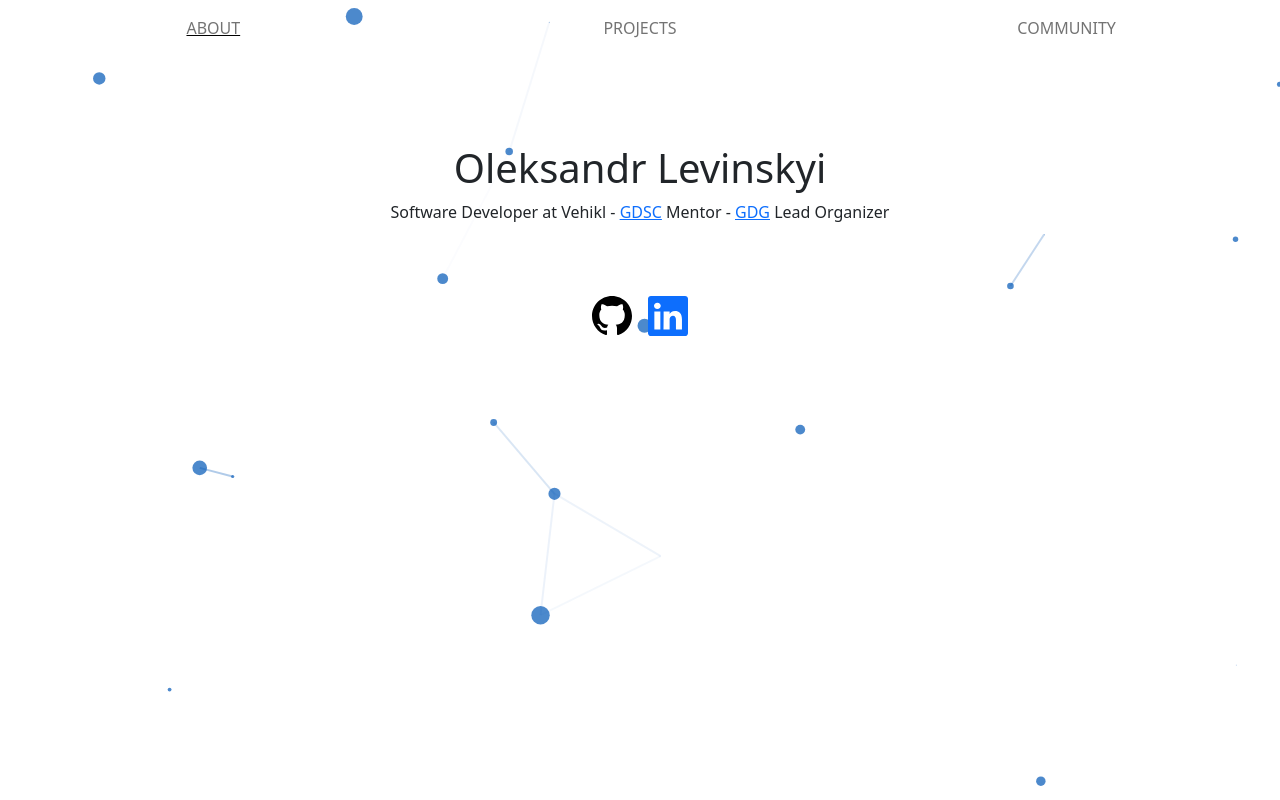
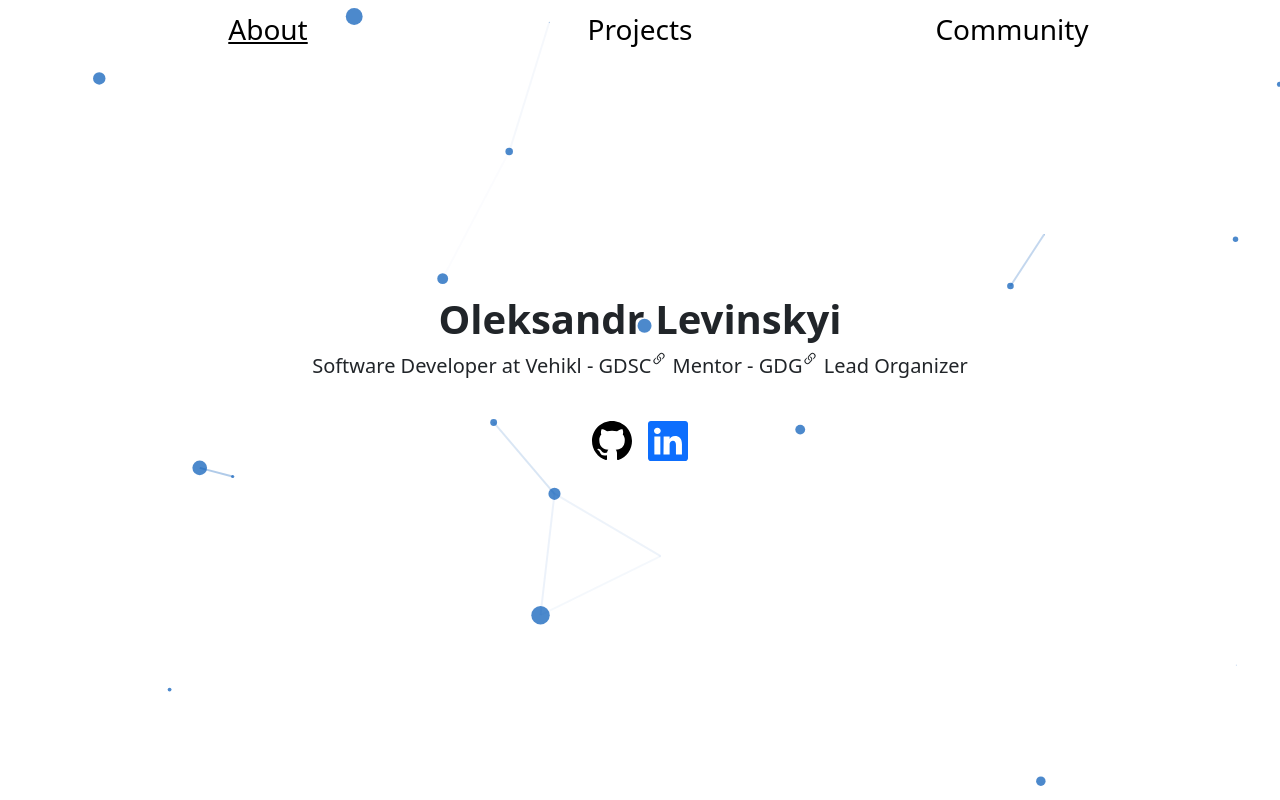
Before and after one commit to OleksandrLevinskyi/portfolio, a Vue app: page / in a window 1280 px wide. Built offline with nearby package versions, Linux system fonts and the light colour scheme; the HTML template or start-up script is replaced by a standard one.

Commit message:
fix About component styling

```diff
--- a/src/App.vue
+++ b/src/App.vue
@@ -1,25 +1,22 @@
 <template>
   <div>
     <div id="particles-js"></div>
-    <b-navbar toggleable="sm" class="pb-5">
-      <b-navbar-toggle target="nav-collapse" class="ms-4"></b-navbar-toggle>
-
-      <b-collapse id="nav-collapse" is-nav>
-        <b-navbar-nav class="w-100">
-          <b-row align-h="around" class="w-100 text-center mx-auto text-black">
-            <b-col cols="2">
-              <b-nav-item href="#/about" class="text-decoration-underline">ABOUT</b-nav-item>
-            </b-col>
-            <b-col cols="2">
-              <b-nav-item href="#/projects">PROJECTS</b-nav-item>
-            </b-col>
-            <b-col cols="2">
-              <b-nav-item href="#/community">COMMUNITY</b-nav-item>
-            </b-col>
-          </b-row>
-        </b-navbar-nav>
-      </b-collapse>
-    </b-navbar>
+    <b-container class="w-100">
+<!--      <b-row class="text-center mb-0">-->
+<!--        <p>&lt;&lt;&lt; scroll &gt;&gt;&gt;</p>-->
+<!--      </b-row>-->
+      <b-row align-h="around" class="w-100 text-center mx-auto nav-nowrap py-2">
+        <b-col cols="2" class="nav-option">
+          <b-link href="#/about" class="text-decoration-underline text-black fs-3 fw-light">About</b-link>
+        </b-col>
+        <b-col cols="2" class="nav-option">
+          <b-link href="#/projects" class="text-decoration-none text-black fs-3 fw-light">Projects</b-link>
+        </b-col>
+        <b-col cols="2" class="nav-option">
+          <b-link href="#/community" class="text-decoration-none text-black fs-3 fw-light">Community</b-link>
+        </b-col>
+      </b-row>
+    </b-container>
     <component :is="displayedComponent"/>
   </div>
 </template>
@@ -41,9 +38,7 @@ export default {
   name: 'App',
   components: {},
   data() {
-    return {
-      currentPath: window.location.hash
-    }
+    return {currentPath: window.location.hash};
   },
   computed: {
     displayedComponent() {
@@ -68,6 +63,16 @@ body {
   font-family: 'Space Grotesk', sans-serif;
 }
 
+.nav-nowrap{
+  white-space: nowrap;
+  overflow-x: auto;
+}
+
+.nav-option {
+  display: inline-block;
+  float: none;
+}
+
 canvas {
   display: block;
   vertical-align: bottom;
--- a/src/components/About.vue
+++ b/src/components/About.vue
@@ -1,23 +1,27 @@
 <template>
-  <b-row class="text-center pt-5 m-0">
-    <h1>Oleksandr Levinskyi</h1>
-    <p class="text-med pb-5">Software Developer at Vehikl -
-      <b-link href="" target=”_blank”>GDSC</b-link>
+  <b-row class="text-center pt-5 m-0 vh-75" align-v="center">
+    <b-col>
+      <h1 class="fw-bold">Oleksandr Levinskyi</h1>
+      <p class="fs-5 pb-3 fw-light">Software Developer at Vehikl -
+        <b-link href="https://developers.google.com/community/gdsc" class="text-dark text-decoration-none" target=”_blank”>GDSC<b-icon-link45deg class="h6"/>
+        </b-link>
         Mentor -
-      <b-link href="" target=”_blank”>GDG</b-link>
+        <b-link href="https://developers.google.com/community/gdg" class="text-dark text-decoration-none"
+                target=”_blank”>GDG<b-icon-link45deg class="h6"/>
+        </b-link>
         Lead
         Organizer
       </p>
 
       <div>
         <b-link href="https://github.com/OleksandrLevinskyi" target=”_blank”>
-        <b-icon-github class="h1 m-2 text-black"/>
+          <b-icon-github class="big-icon m-2 text-black"/>
         </b-link>
         <b-link href="https://www.linkedin.com/in/oleksandrlevinskyi" target=”_blank”>
-        <b-icon-linkedin class="h1 m-2"/>
+          <b-icon-linkedin class="big-icon m-2"/>
         </b-link>
       </div>
-
+    </b-col>
   </b-row>
 </template>
 
@@ -26,3 +30,13 @@ export default {
   name: "About"
 }
 </script>
+
+<style scoped>
+.big-icon {
+  font-size: 2.5rem;
+}
+
+.vh-75 {
+  height: 75vh;
+}
+</style>
```
Lines whose indentation alone changed are shown as unchanged.
